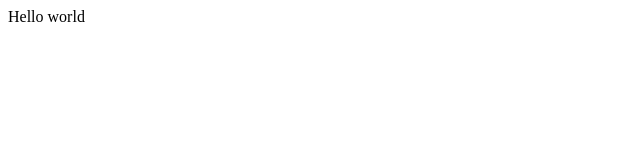
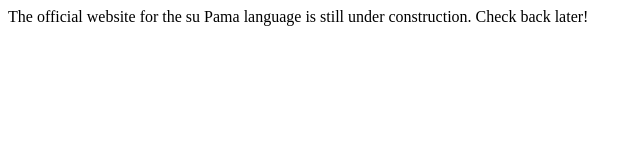
Before and after one commit to ebp012/su-Pama, a plain HTML site: page index.html in a window 1280 px wide. Shown: the whole page, without its empty margins (0-642 px from the left). Drawn offline with Linux system fonts and the light colour scheme.

Commit message:
Add "under construction" notice

```diff
--- a/index.html
+++ b/index.html
@@ -9,7 +9,7 @@
 </head>
 
 <body>
-  Hello world
+  The official website for the su Pama language is still under construction. Check back later!
   <script src="script.js"></script>
 </body>
 
```
